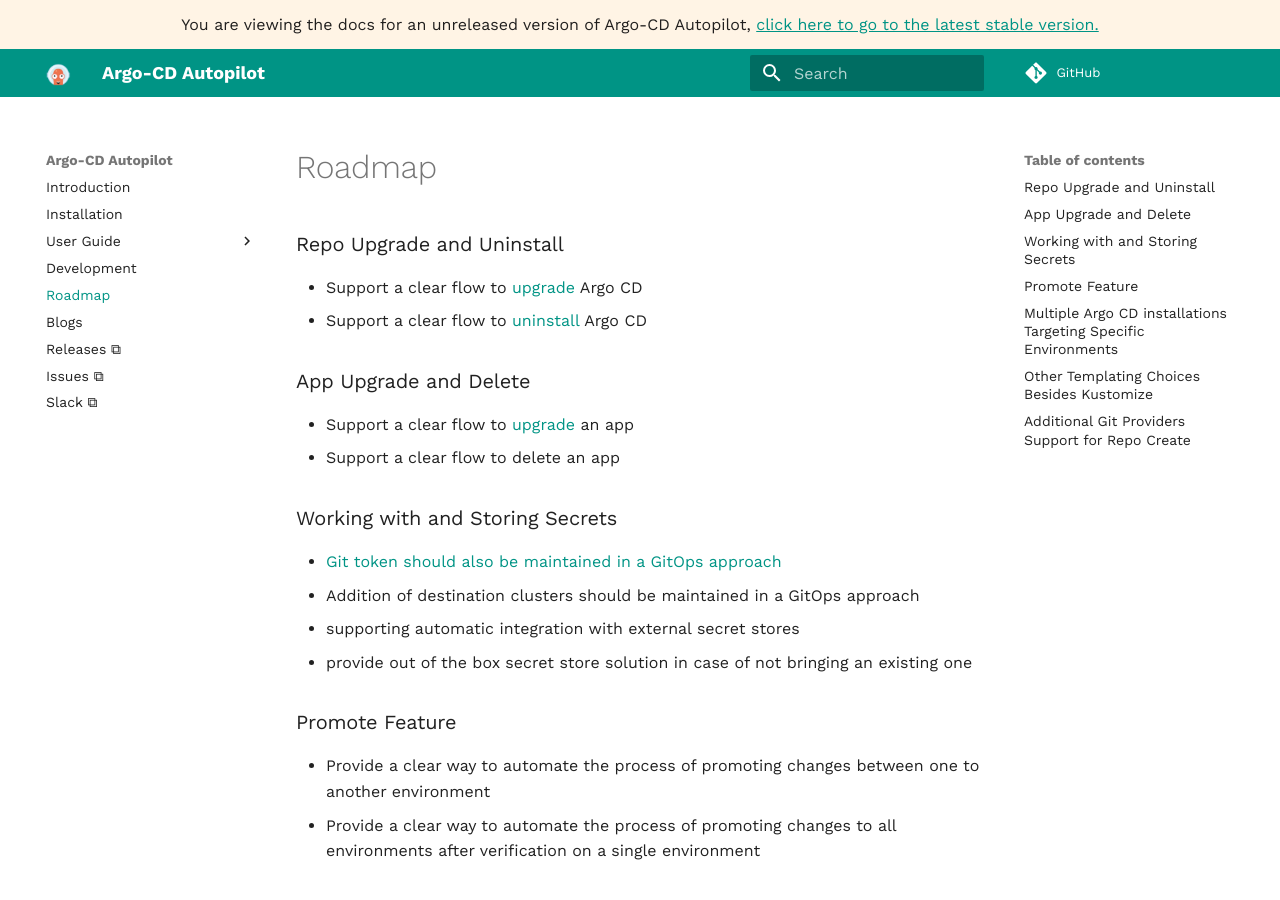
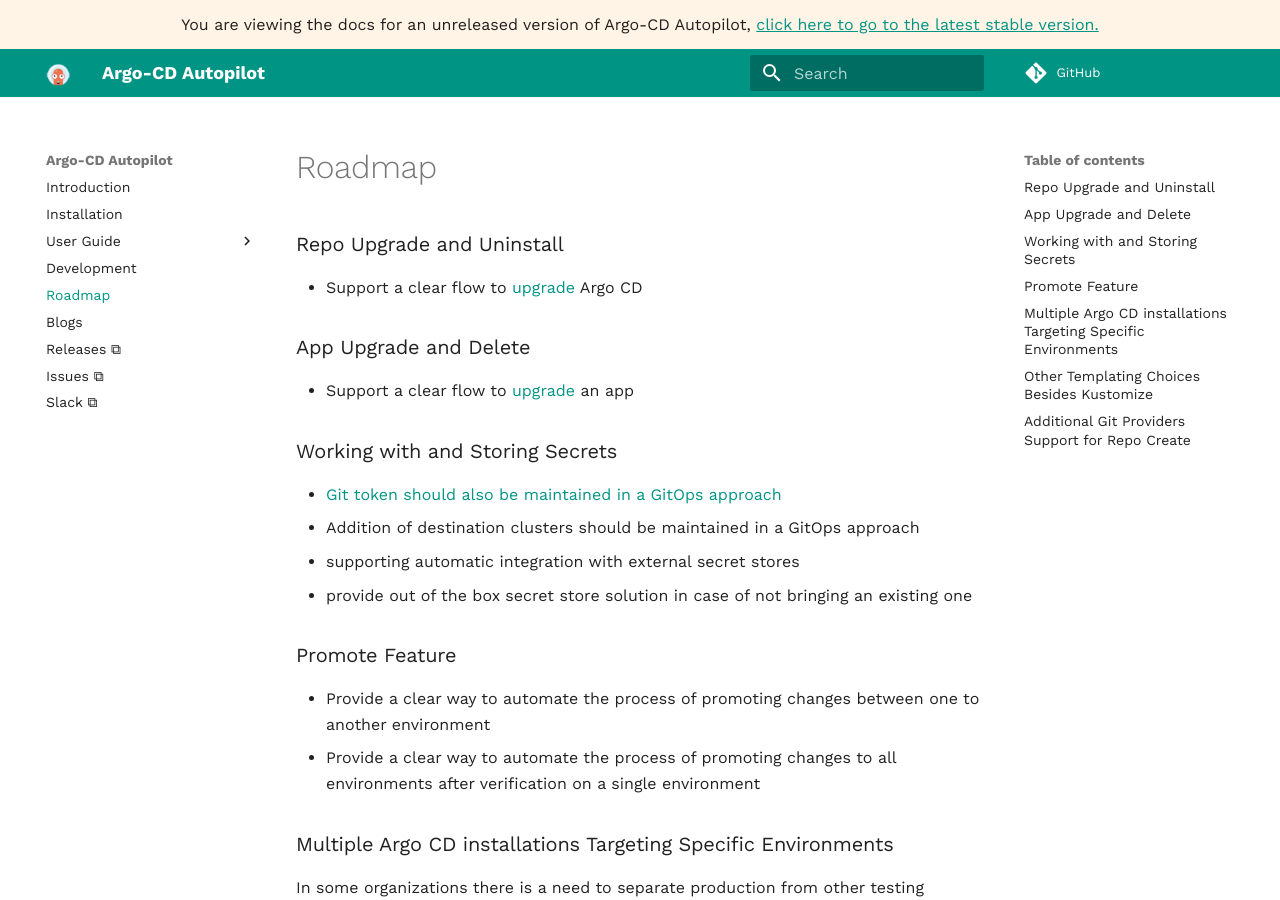
Before and after one commit to argoproj-labs/argocd-autopilot, an MkDocs documentation site: the page built from docs/Roadmap.md, in a window 1280 px wide and 900 px high. Built offline with MkDocs 1.6.1 and Material for MkDocs 9.7.7, drawn with Linux system fonts in a browser that asks for light colours; comment, search, counter and statistics services are not loaded.

```diff
--- a/docs/Roadmap.md
+++ b/docs/Roadmap.md
@@ -2,11 +2,9 @@
 
 ### Repo Upgrade and Uninstall
 * Support a clear flow to [upgrade](https://github.com/argoproj-labs/argocd-autopilot/issues/45) Argo CD
-* Support a clear flow to [uninstall](https://github.com/argoproj-labs/argocd-autopilot/issues/42) Argo CD
 
 ### App Upgrade and Delete
 * Support a clear flow to [upgrade](https://github.com/argoproj-labs/argocd-autopilot/issues/44) an app
-* Support a clear flow to delete an app
 
 ### Working with and Storing Secrets
 * [Git token should also be maintained in a GitOps approach](https://github.com/argoproj-labs/argocd-autopilot/issues/25)
```
Also changed, not shown: docs/Getting-Started.md (+1 -0 lines).
